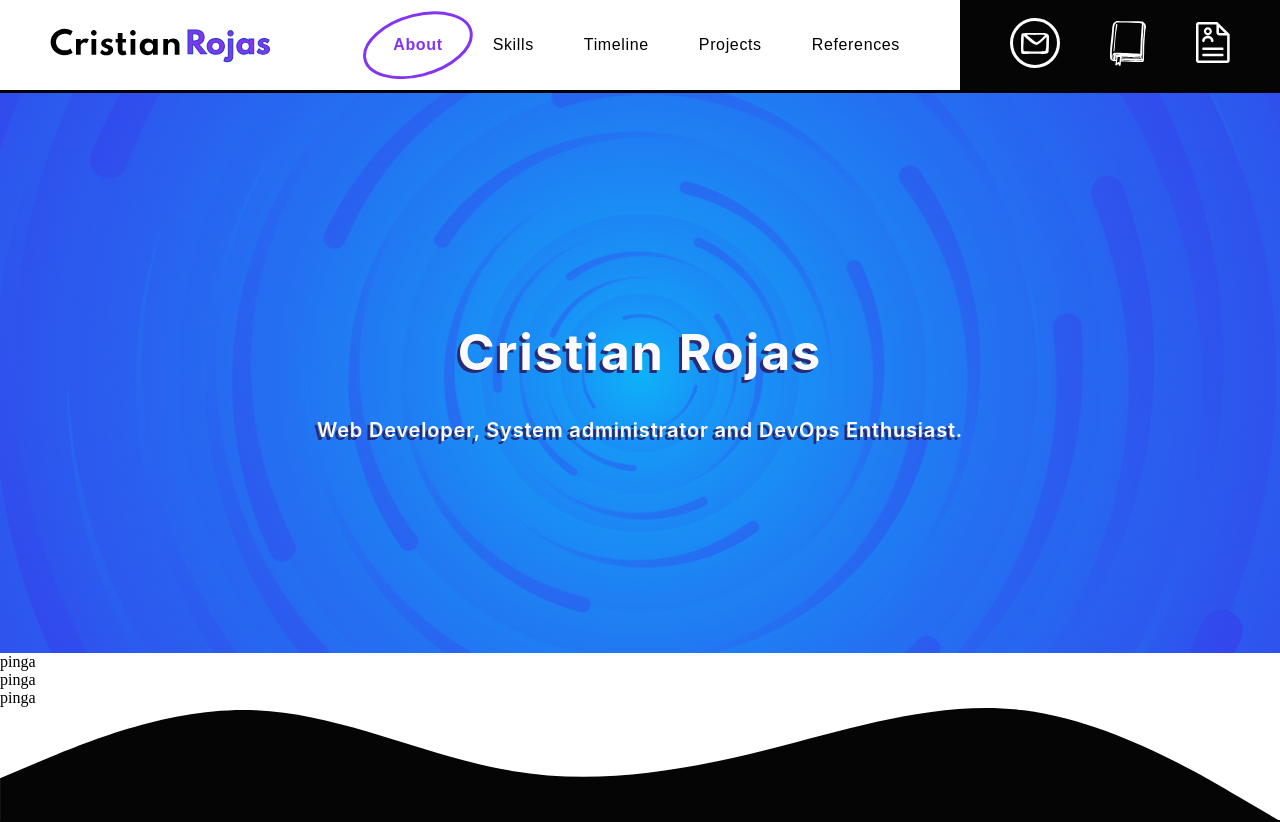
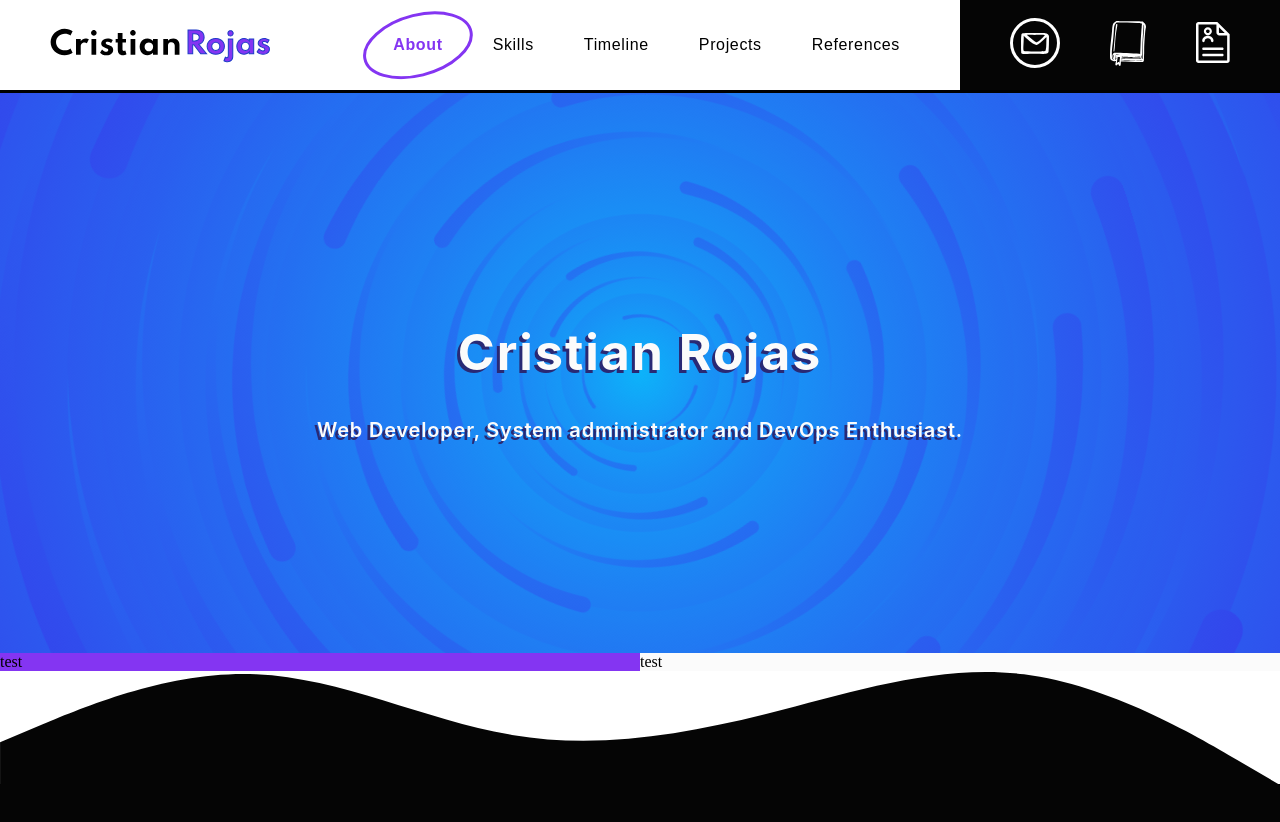
Before and after one commit to Cristian-Rojas-Cruz/cristianrojas, a Next.js app: page / in a window 1280 px wide. Shown: the top 822 px of the page. Built offline with nearby package versions, Linux system fonts and the light colour scheme.

Commit message:
feat: section color

```diff
--- a/src/components/Navbar.tsx
+++ b/src/components/Navbar.tsx
@@ -15,19 +15,20 @@ const Navbar: React.FC<Props> = (props: Props) => {
 
     const updateNavbar = (event: React.MouseEvent<HTMLAnchorElement>) => {
         if (navbarRef.current) {
-            if (navbarRef.current.children[activeLink].children[0]) {
+            if (navbarRef.current.children[activeLink].children[0].className === "navbar-link-highlight__ellipse"){
+                navbarRef.current.children[activeLink].classList.remove("navbar-link-highlight");
                 navbarRef.current.children[activeLink].children[0].remove();
-                navbarRef.current.children[activeLink].classList.toggle("navbar-link-highlight");
             }
+
             Array.from(navbarRef.current.children).forEach((element, index) => {
                 if (element === event.target) {
                     setActiveLink(index)
-                    element.classList.toggle("navbar-link-highlight");
+                    element.classList.add("navbar-link-highlight");
 
                     const image = document.createElement("img")
                     image.src = "/purple-ellipse.svg";
                     image.alt = "";
-                    image.classList.add("navbar-link-highlight__ellipse")
+                    image.classList.add("navbar-link-highlight__ellipse");
 
                     element.prepend(image)
                 }
--- a/src/components/Section.tsx
+++ b/src/components/Section.tsx
@@ -1,21 +1,27 @@
 import { ScriptProps } from "next/script";
 
-type backgroundColors = "purple" | "gray" | "lightgray";
+type backgroundColors = "purple" | "gray" | "transparent" ;
 
 interface Props extends ScriptProps {
-  bg: backgroundColors[];
+  bg: [backgroundColors, ...backgroundColors[]];
+
 }
 
 const Section = (props: Props) => {
-  const { bg } = props;
-  // console.log(props.children)
+  const { bg, children } = props;
   return(
-<>
-
-    <div className={`section ${props.bg.length > 1?"section--grid":""} ${props.bg.length===1?"bg-"+props.bg[0]:""}`}>
-      { props.children }
+  <>
+    <div className={`section ${bg.length > 1?"section--columns-"+bg.length:""} ${bg.length===1?"bg-"+bg[0]:""}`}>
+      {
+        children?
+        Object.values(children).map((children, index) => {
+          return (
+            <div key={index} className={`bg-${bg[index]}`}>{children}</div>
+          )
+        }):""
+      }
     </div>
-</>
+  </>
 
   )
 
--- a/src/pages/index.tsx
+++ b/src/pages/index.tsx
@@ -6,8 +6,7 @@ const Home: NextPage = () => {
   return (
     <>
       <Banner />
-      <Section bg={["purple", "lightgray"]}><div>pinga</div><div>pinga</div></Section>
-      <Section bg={["purple"]}><div>pinga</div></Section>
+      <Section bg={["purple", "gray"]}><div>test</div><div>test</div></Section>
     </>
   )
 }
--- a/src/styles/base/_variables.base.scss
+++ b/src/styles/base/_variables.base.scss
@@ -10,6 +10,14 @@ $primary-white-font-color: #FBFBFB;
 $primary-black-background-color: #050505;
 $primary-white-background-color: #FFFFFF;
 
+// Backgrounds
+$colors: (
+    purple: #8435F2,
+    gray: #FBFBFB,
+    transparent: transparent
+);
+
+$max-number-of-grid-columns: 4;
 
 // Breakpoints
 
--- a/src/styles/components/_index.components.scss
+++ b/src/styles/components/_index.components.scss
@@ -2,3 +2,4 @@
 @import '@/styles/components/footer.components';
 @import '@/styles/components/navbar.components';
 @import '@/styles/components/banner.components';
+@import '@/styles/components/section.components';
--- /dev/null
+++ b/src/styles/components/_section.components.scss
@@ -0,0 +1,10 @@
+.section {
+    display: grid;
+    grid-template-columns: 1fr;
+
+    @for $i from 2 through $max-number-of-grid-columns {
+        &--columns-#{$i} {
+            grid-template-columns: repeat($i, 1fr);
+        }
+    }
+}
--- /dev/null
+++ b/src/styles/utils/_backgrounds.utils.scss
@@ -0,0 +1,10 @@
+@each $color in map-keys($colors) {
+    .bg-#{$color} {
+        @if map-has-key($colors, $color) {
+            background-color: inspect(map-get($colors, $color));
+        } @else {
+            @warn "Unfortunately, no value could be retrieved from `#{$color}`. "
+                + "Available breakpoints are: #{map-keys($colors)}.";
+        }
+    }
+}
--- a/src/styles/utils/_index.utils.scss
+++ b/src/styles/utils/_index.utils.scss
@@ -0,0 +1 @@
+@import '@/styles/utils/backgrounds.utils';
```
